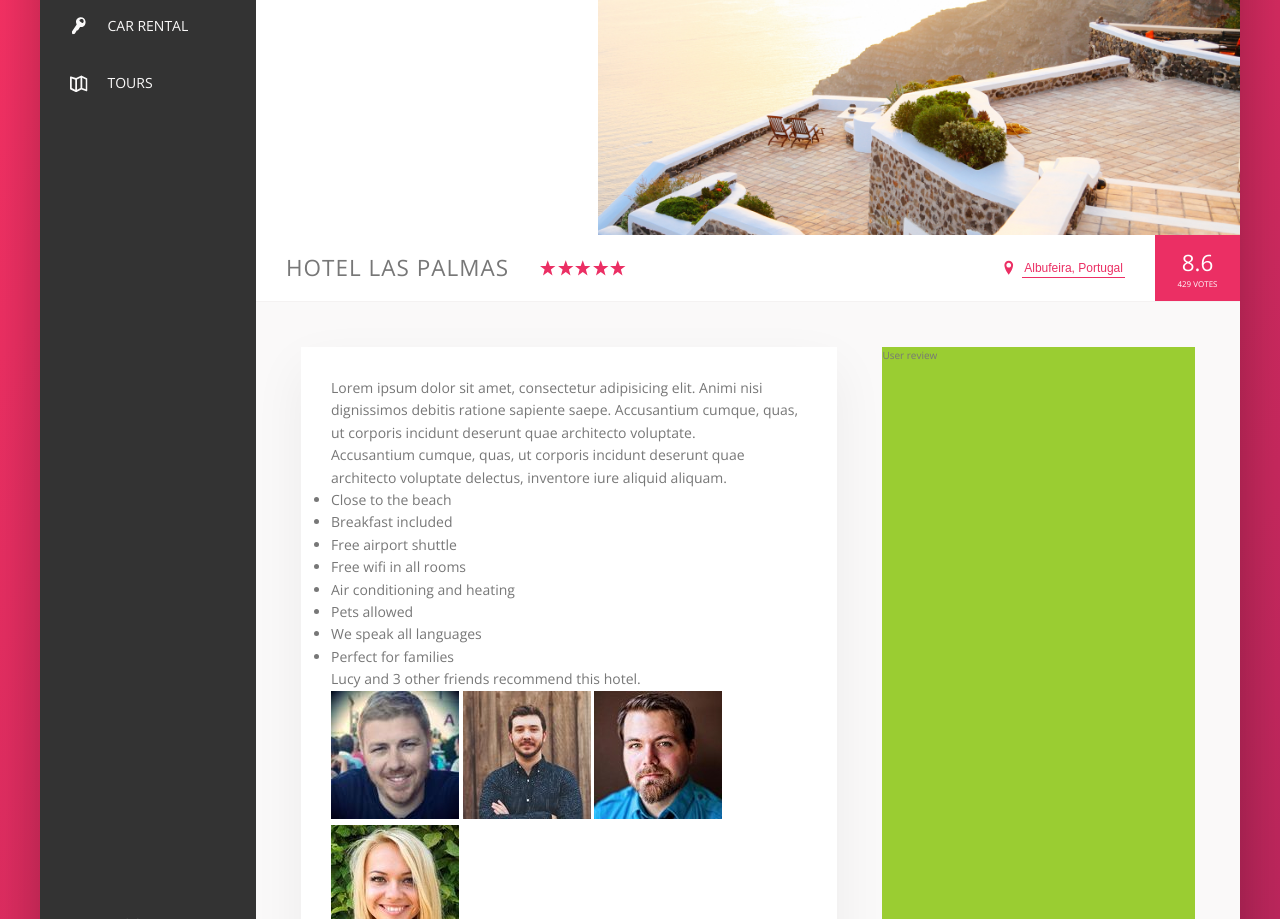
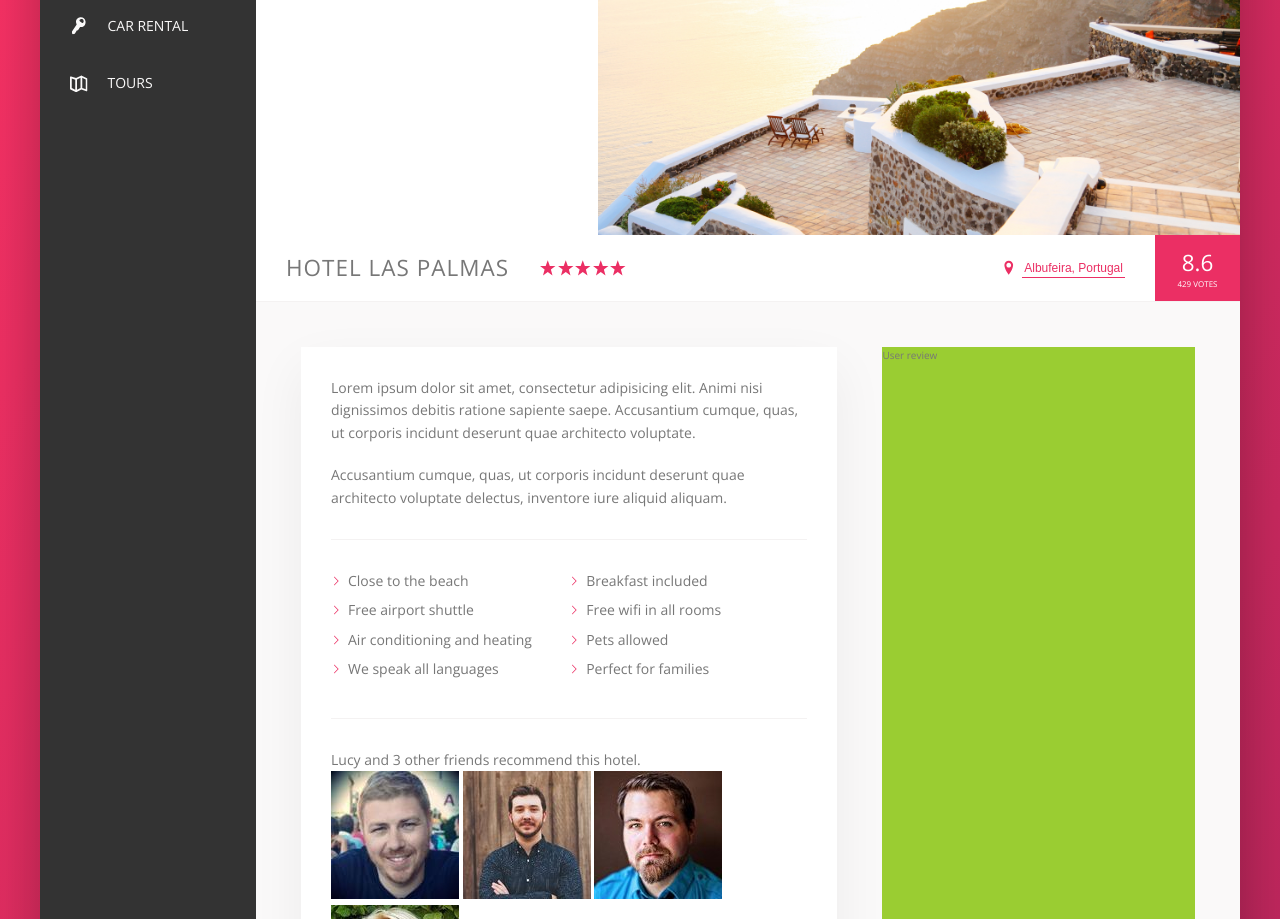
Before and after one commit to BradleyMurrell/Trillo, a website: page index.html in a window 1280 px wide. Shown: the part 300-1219 px from the top of the page. Drawn offline with nearby package versions, Linux system fonts and the light colour scheme.

Commit message:
Style description list in components scss

```diff
--- a/sass/_components.scss
+++ b/sass/_components.scss
@@ -309,3 +309,54 @@
         box-shadow: none;
     }
 }
+
+
+//////////////////////////////////////
+// PARAGRAPH
+
+.paragraph:not(:last-of-type) {
+    margin-bottom: 2rem;
+}
+
+
+//////////////////////////////////////
+// LIST
+
+.list {
+    list-style: none;
+    margin: 3rem 0;
+    padding: 3rem 0;
+    border-top: var(--line);
+    border-bottom: var(--line);
+
+    display: flex;
+    flex-wrap: wrap;
+
+    &__item {
+        flex: 0 0 50%;
+        margin-bottom: .7rem;
+    }
+
+    &__item::before {
+        content: "";
+        display: inline-block;
+        height: 1rem;
+        width: 1rem;
+        margin-right: .7rem;
+
+        //Older browsers
+        //background-image: url(../img/chevron-thin-right.svg);
+        //background-size: cover;
+
+        //Newer browsers - masks
+        background-color: var(--color-primary);
+        -webkit-mask-image: url(../img/chevron-thin-right.svg);
+        mask-image: url(../img/chevron-thin-right.svg);
+        -webkit-mask-size: cover;
+        mask-size: cover;
+    }
+}
+
+
+//////////////////////////////////////
+// RECOMMEND
```
Also changed, not shown: css/style.css.
